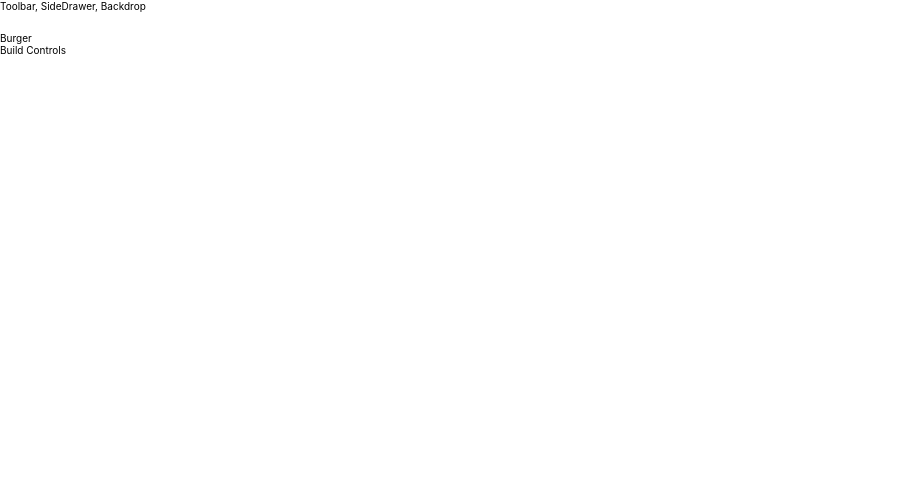
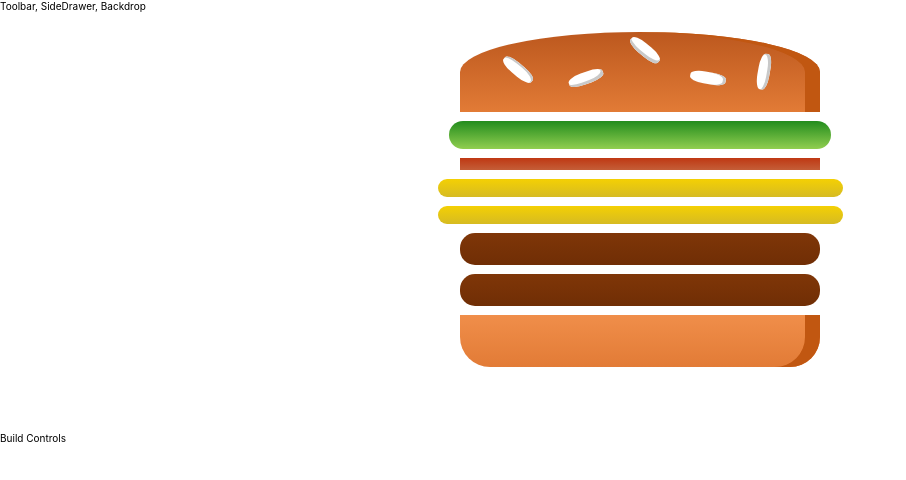
Before and after one commit to mikec-git/Burger-Builder-React-App, a React (Create React App) app: page / in a window 1280 px wide. Shown: the top 480 px of the page, without its empty margins (0-906 px from the left). Built offline with nearby package versions, Linux system fonts and the light colour scheme.

Commit message:
Added burger component logic which takes props from burger builder and outputs image of current burger

```diff
--- a/src/Containers/BurgerBuilder/BurgerBuilder.js
+++ b/src/Containers/BurgerBuilder/BurgerBuilder.js
@@ -1,10 +1,20 @@
 import React, { Component } from 'react';
+import Burger from '../../components/Burger/Burger';
 
 class BurgerBuilder extends Component {
+  state = {
+    ingredients: {
+      salad: 1,
+      bacon: 1,
+      cheese: 2,
+      meat: 2
+    }
+  }
+
   render() {
     return (
       <>
-        <div>Burger</div>
+        <Burger ingredients={this.state.ingredients} />
         <div>Build Controls</div>
       </>
     );
--- a/src/components/Burger/Burger.js
+++ b/src/components/Burger/Burger.js
@@ -0,0 +1,22 @@
+import React from 'react';
+import bem from './Burger.module.scss';
+import BurgerIngredient from './BurgerIngredients/BurgerIngredient';
+
+const burger = (props) => {
+  const transformedIngredients = Object.keys(props.ingredients)
+  .map(igKey => {
+    return [...Array(props.ingredients[igKey])].map((_, i) => {
+      return <BurgerIngredient key={igKey + i} type={igKey} />;
+    });
+  });
+
+  return (
+    <div className={bem.Burger}>
+      <BurgerIngredient type="bread-top" />
+      {transformedIngredients}
+      <BurgerIngredient type="bread-bottom" />
+    </div>
+   );
+}
+
+export default burger;
--- /dev/null
+++ b/src/components/Burger/Burger.module.scss
@@ -0,0 +1,29 @@
+.Burger {
+  width: 100%;
+  margin: auto;
+  height: 25rem;
+  text-align: center;
+  font-weight: bold;
+  font-size: 1.4rem;
+}
+
+@media (min-width: 10em) and (min-height: 70em) {
+  .Burger {
+    width: 70rem;
+    height: 60rem;
+  }
+}
+
+@media (min-width: 50em) and (min-height: 40.1em) {
+  .Burger {
+    width: 45rem;
+    height: 40rem;
+  }
+}
+
+@media (min-width: 50em) and (max-height: 40em) {
+  .Burger {
+    width: 35rem;
+    height: 30rem;
+  }
+}
--- a/src/components/Burger/BurgerIngredients/BurgerIngredient.js
+++ b/src/components/Burger/BurgerIngredients/BurgerIngredient.js
@@ -8,11 +8,11 @@ class BurgerIngredient extends Component {
 
     switch (this.props.type) {
       case ('bread-bottom'):
-        ingredient = <div className={bem.Bread-Bottom}></div>;
+        ingredient = <div className={bem.Bread__Bottom}></div>;
         break;
       case ('bread-top'):
         ingredient = (
-          <div className={bem.Bread-Top}>
+          <div className={bem.Bread__Top}>
             <div className={bem.Seeds + ' ' + bem.Seeds_1}></div>
             <div className={bem.Seeds + ' ' + bem.Seeds_2}></div>
           </div>
--- a/src/components/Burger/BurgerIngredients/BurgerIngredient.module.scss
+++ b/src/components/Burger/BurgerIngredients/BurgerIngredient.module.scss
@@ -1,5 +1,5 @@
 .Bread {
-  &-Bottom {
+  &__Bottom {
     height: 13%;
     width: 80%;
     background: linear-gradient(#F08E4A, #e27b36);
@@ -8,7 +8,7 @@
     margin: 2% auto;
   }
 
-  &-Top {
+  &__Top {
     height: 20%;
     width: 80%;
     background: linear-gradient(#bc581e, #e27b36);
```
